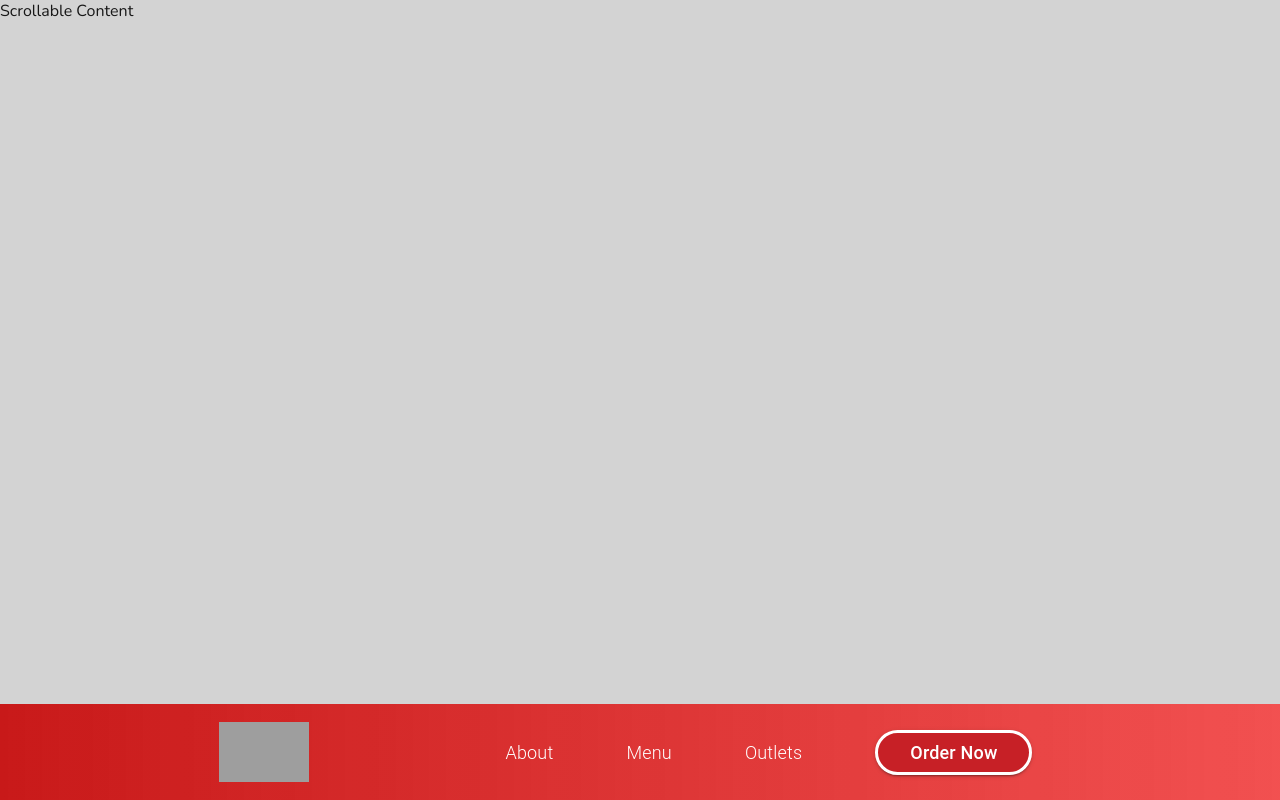
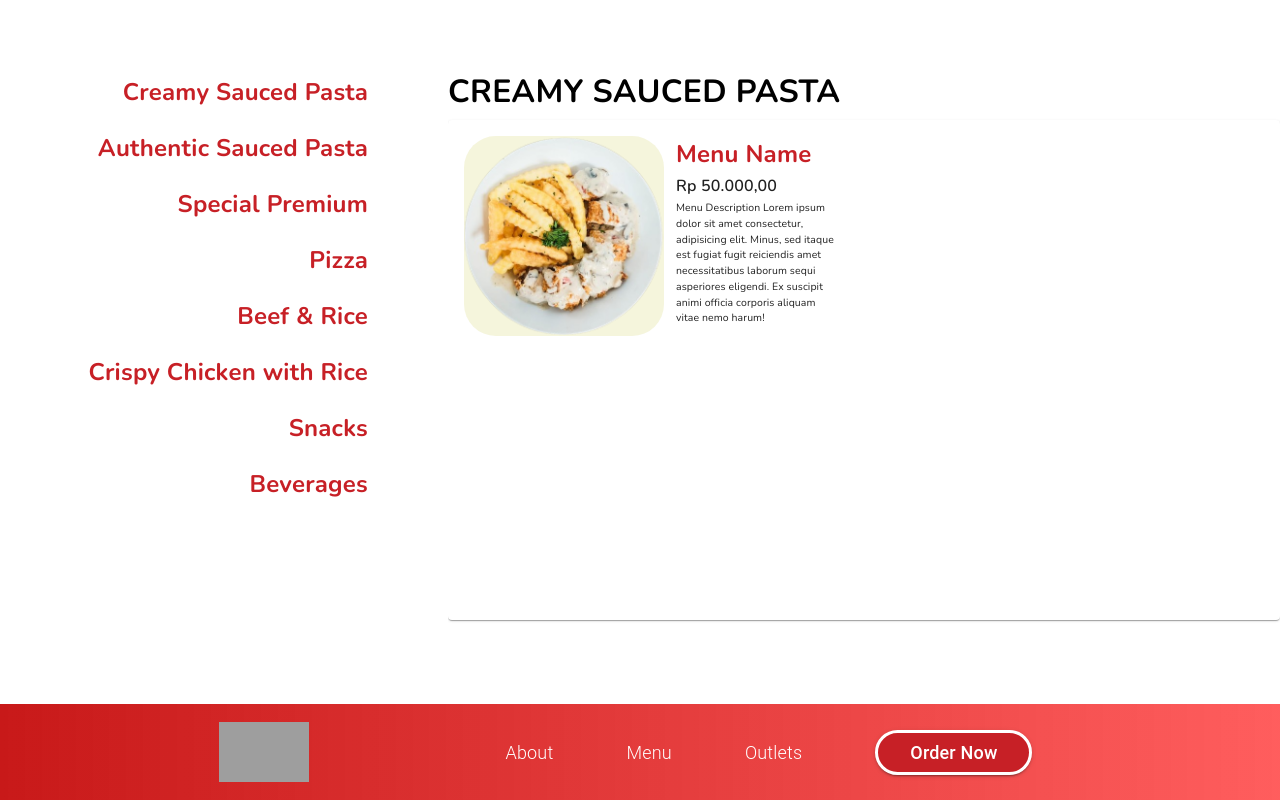
Before and after one commit to rahmathadiyatul/sky-pasta, a Next.js app: page /menu-details in a window 1280 px wide. Built offline with nearby package versions, Linux system fonts and the light colour scheme; grey boxes are pictures that could not be loaded.

Commit message:
Menu list

```diff
--- a/src/app/globals.css
+++ b/src/app/globals.css
@@ -23,7 +23,7 @@ body {
   display: flex;
   flex-direction: column;
   color: var(--foreground);
-  background: var(--background);
+  background-color: white;
   font-family: Arial, Helvetica, sans-serif;
   -webkit-font-smoothing: antialiased;
   -moz-osx-font-smoothing: grayscale;
--- a/src/app/menu-details/page.tsx
+++ b/src/app/menu-details/page.tsx
@@ -1,21 +1,96 @@
 "use client";
 
 import React, { useEffect, useState } from "react";
-import { Box } from "@mui/material";
+import { Box, Card, CardContent, CardMedia, Typography } from "@mui/material";
 import Header from "../header/page";
+
+const menuCategory = [
+    {
+        CategoryName: "Creamy Sauced Pasta"
+    },
+    {
+        CategoryName: "Authentic Sauced Pasta"
+    },
+    {
+        CategoryName: "Special Premium"
+    },
+    {
+        CategoryName: "Pizza"
+    },
+    {
+        CategoryName: "Beef & Rice"
+    },
+    {
+        CategoryName: "Crispy Chicken with Rice"
+    },
+    {
+        CategoryName: "Snacks"
+    },
+    {
+        CategoryName: "Beverages"
+    },
+]
 
 export default function MenuDetails() {
     return (
         <Box
             sx={{
-                height: "100vh",
                 overflowY: "auto",
             }}
         >
             <Header />
-            <div style={{ height: "200vh", background: "lightgray" }}>
-                Scrollable Content
-            </div>
+            <Box sx={{ width: "100%", height: "200vh", bgcolor: "white", display: "flex", flexDirection: "row" }}>
+                <Box
+                    sx={{
+                        display: { xs: "none", md: "block" },
+                        width: "30%",
+                        textAlign: "right",
+                        pt: "5%",
+                        position: "fixed",
+                        top: 0,
+                    }}
+                >
+                    {menuCategory.map((menu, index) => (
+                        <Typography
+                            sx={{
+                                cursor: "pointer",
+                                pr: "1rem",
+                                '&:hover': {
+                                    color: "white",
+                                    backgroundColor: "#c72026",
+                                    borderRadius: ".5rem",
+                                },
+                                '&:focus': {
+                                    color: "white",
+                                    backgroundColor: "#c72026",
+                                    borderRadius: ".5rem",
+                                }
+                            }}
+                            key={index} color="#c72026" lineHeight="3.5rem" fontSize="1.5rem" fontFamily="Nunito" fontWeight="bolder">{menu.CategoryName}</Typography>
+                    ))}
+                </Box>
+                <Box
+                    sx={{
+                        pt: "5%",
+                        ml: "35%",
+                        overflowY: "auto",
+                    }}
+                >
+                    <Typography textTransform="uppercase" color="black" lineHeight="3.5rem" fontSize="2rem" fontFamily="Nunito" fontWeight="bolder">Creamy Sauced Pasta</Typography>
+                    <Box>
+                        <Card sx={{ height: 500 }}>
+                            <CardContent sx={{ display: "flex", flexDirection: "row", gap: 1.5 }}>
+                                <CardMedia sx={{ borderRadius: "2rem", backgroundColor: 'beige', height: 200, width: 200 }} image="/recommended/asdasdasd.png" />
+                                <Box sx={{ display: "flex", flexDirection: "column", maxWidth: "20%", justifyContent: "flex-start", gap: .25 }}>
+                                    <Typography fontSize="1.5rem" fontFamily="Nunito" fontWeight="bolder" color="#c72026">Menu Name</Typography>
+                                    <Typography fontSize="1rem" fontFamily="Nunito" fontWeight={600}>Rp 50.000,00</Typography>
+                                    <Typography fontFamily="Nunito" textOverflow={"ellipsis"} fontSize={10.5}>Menu Description Lorem ipsum dolor sit amet consectetur, adipisicing elit. Minus, sed itaque est fugiat fugit reiciendis amet necessitatibus laborum sequi asperiores eligendi. Ex suscipit animi officia corporis aliquam vitae nemo harum!</Typography>
+                                </Box>
+                            </CardContent>
+                        </Card>
+                    </Box>
+                </Box>
+            </Box>
         </Box>
     );
 }
```
